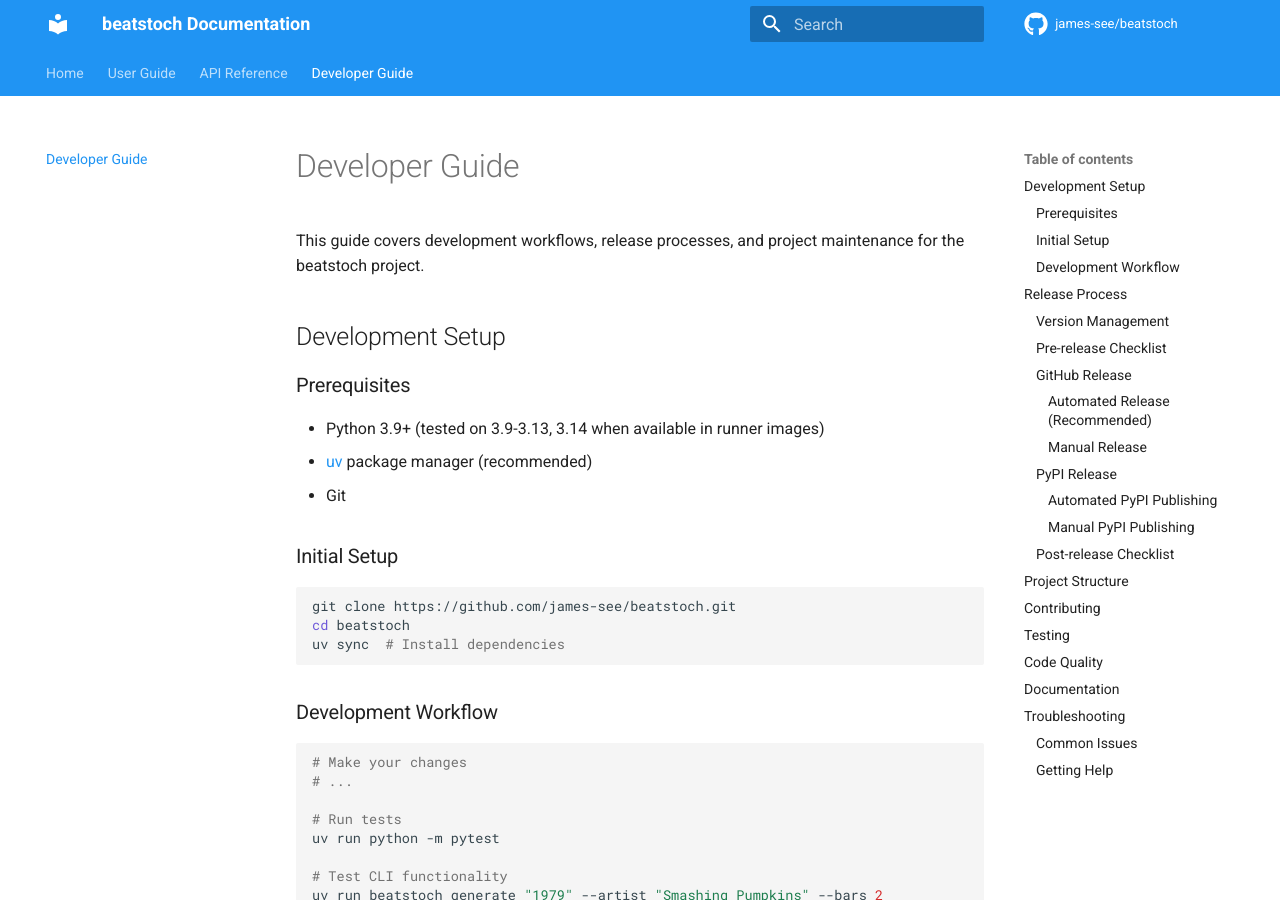
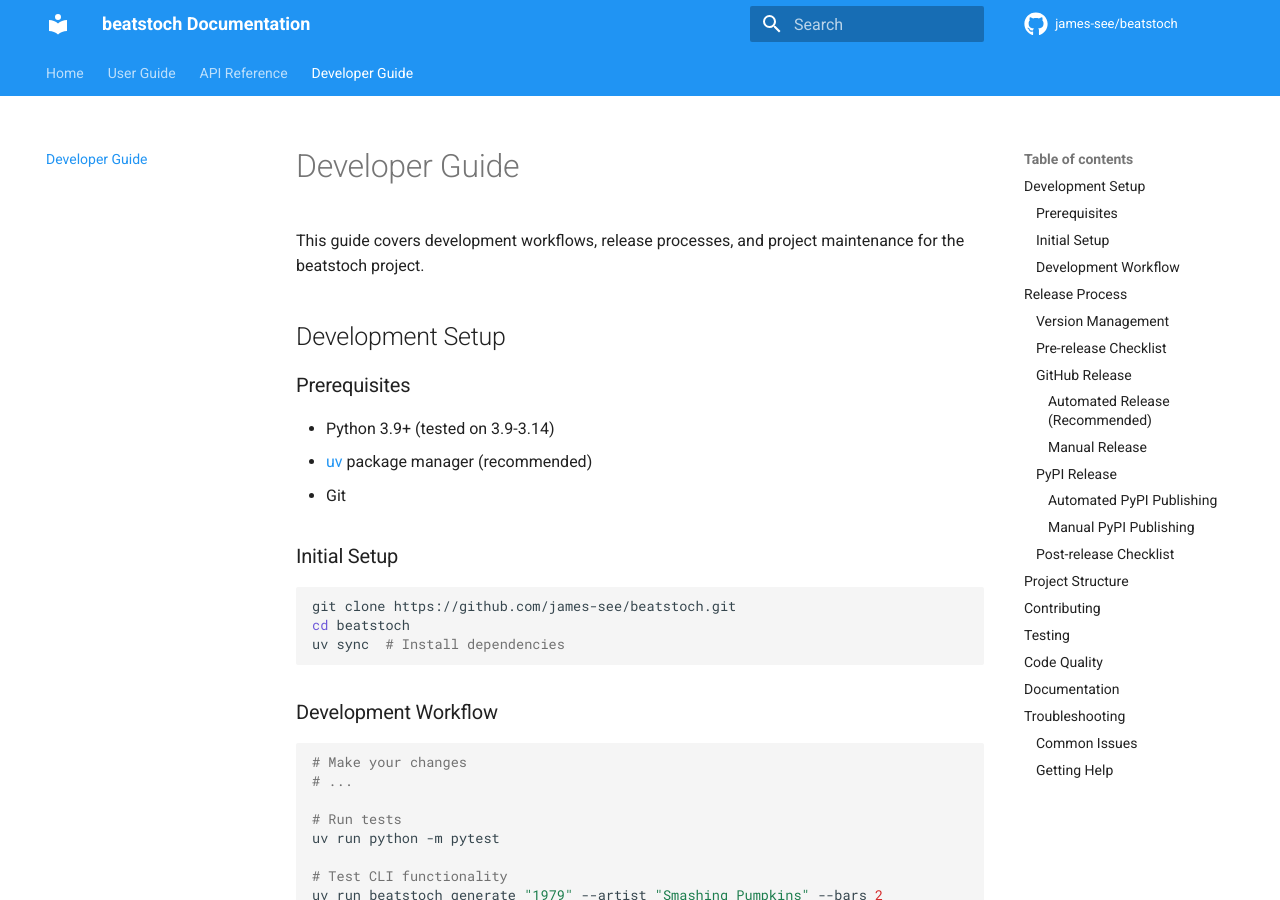
Before and after one commit to james-see/beatstoch, an MkDocs documentation site: the page built from docs/developer-guide.md, in a window 1280 px wide and 900 px high. Built offline with MkDocs 1.6.1 and Material for MkDocs 9.7.7, drawn with Linux system fonts in a browser that asks for light colours; comment, search, counter and statistics services are not loaded.

Commit message:
Add Python 3.14 support using actions/setup-python@v6
- Added Python 3.14 back to both test and build matrices
- Updated to actions/setup-python@v6 for Python 3.14 support
- Updated actions/checkout to v5 for compatibility
- Updated documentation to reflect testing on Python 3.9-3.14
- Leverages GitHub Actions' official Python 3.14 support as noted in Simon Willison's blog

```diff
--- a/docs/developer-guide.md
+++ b/docs/developer-guide.md
@@ -5,7 +5,7 @@ This guide covers development workflows, release processes, and project maintena
 ## Development Setup
 
 ### Prerequisites
-- Python 3.9+ (tested on 3.9-3.13, 3.14 when available in runner images)
+- Python 3.9+ (tested on 3.9-3.14)
 - [uv](https://github.com/astral-sh/uv) package manager (recommended)
 - Git
 
```
Also changed, not shown: README.md (+1 -1 lines), 1 other file.
